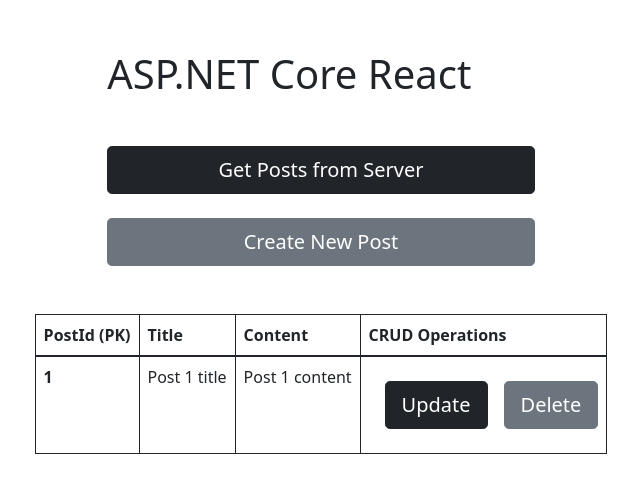
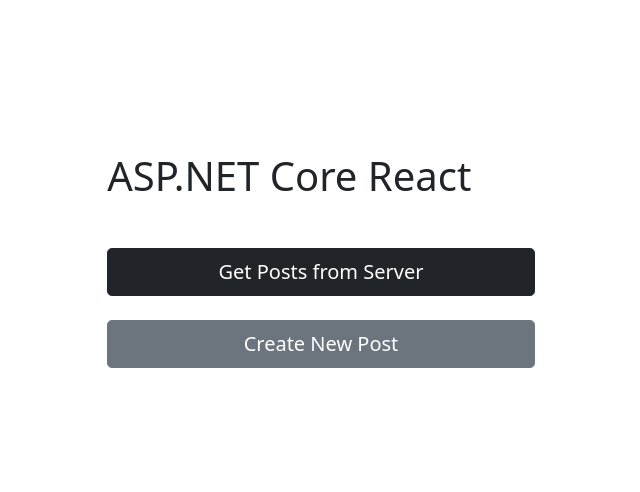
Before and after one commit to mika1407/reactclient, a React (Create React App) app: page / in a window 1280 px wide. Shown: the part 140-632 px from the top of the page, without its empty margins (319-959 px from the left). Built offline with nearby package versions, Linux system fonts and the light colour scheme.

Commit message:
hakee viestit backendistä

```diff
--- a/src/App.js
+++ b/src/App.js
@@ -1,7 +1,7 @@
 import React, { useState } from "react";
 
 function App() {
-  const [posts, setPosts] = useState();
+  const [posts, setPosts] = useState([]);
 
   function getPosts() {
     const url = 'https://localhost:7017/get-all-posts';
@@ -29,16 +29,16 @@
 
             <div className="mt-5">
               <button onClick={getPosts} className="btn btn-dark btn-lg w-100">Get Posts from Server</button>
-              <button onClick={() => {}} className="btn btn-secondary btn-lg w-100 mt-4">Create New Post</button>
+              <button onClick={() => { }} className="btn btn-secondary btn-lg w-100 mt-4">Create New Post</button>
             </div>
           </div>
 
-          {renderPostsTable()}
+          {posts.length > 0 && renderPostsTable()}
         </div>
       </div>
     </div>
   );
-}
+
 
   function renderPostsTable() {
     return (
@@ -53,19 +53,24 @@
             </tr>
           </thead>
           <tbody>
-          <tr>
-            <th scope="row">1</th>
-            <td>Post 1 title</td>
-            <td>Post 1 content</td>
+            {posts.map((post) => (
+              <tr key={post.postId}>
+                <th scope="row">{post.postId}</th>
+                <td>{post.title}</td>
+                <td>{post.content}</td>
                 <td>
                   <button className="btn btn-dark btn-lg mx-3 my-3">Update</button>
                   <button className="btn btn-secondary btn-lg">Delete</button>
                 </td>
               </tr>
+            ))}
           </tbody>
         </table>
+        <button onClick={() => setPosts([])} className="btn btn-dark btn-lg w-100">Empty React posts array</button>
+        <hr />
       </div>
-  )
+    );
+  }
 }
 
 export default App;
```
Lines whose indentation alone changed are shown as unchanged.
